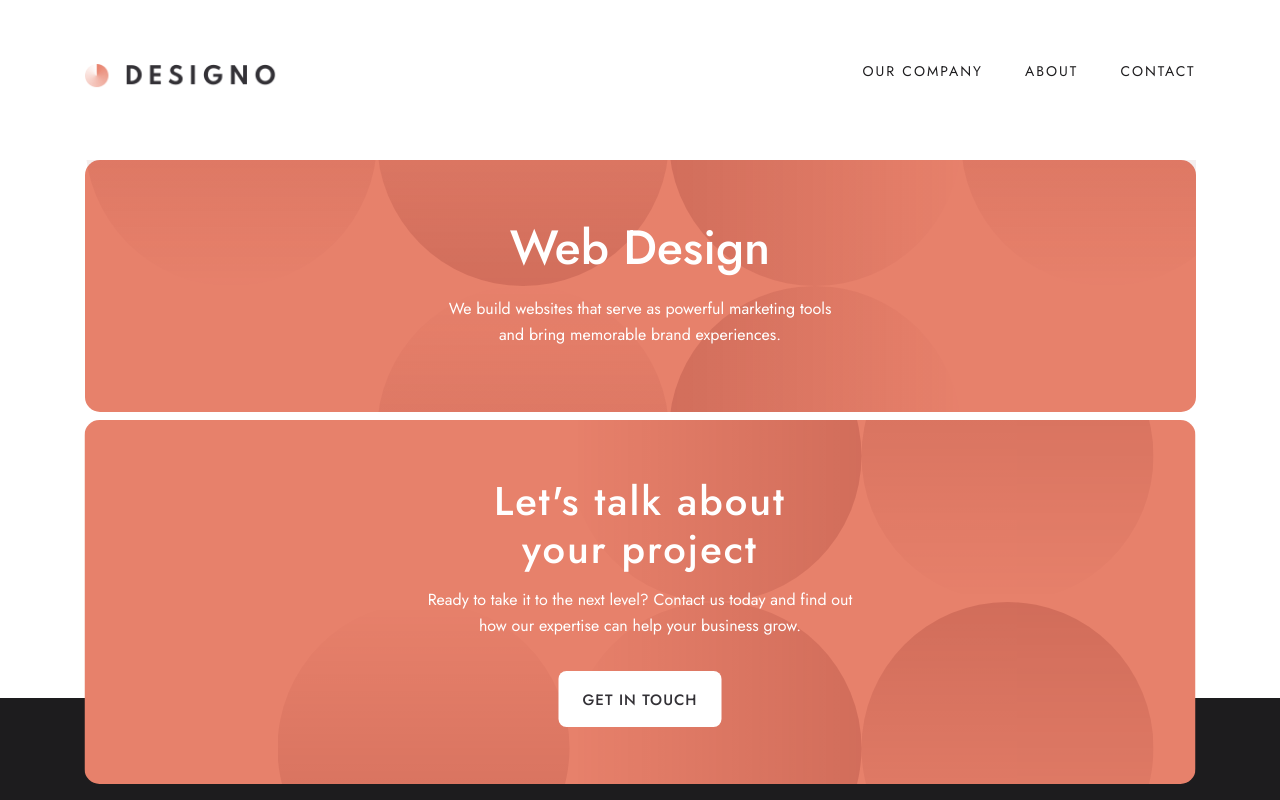
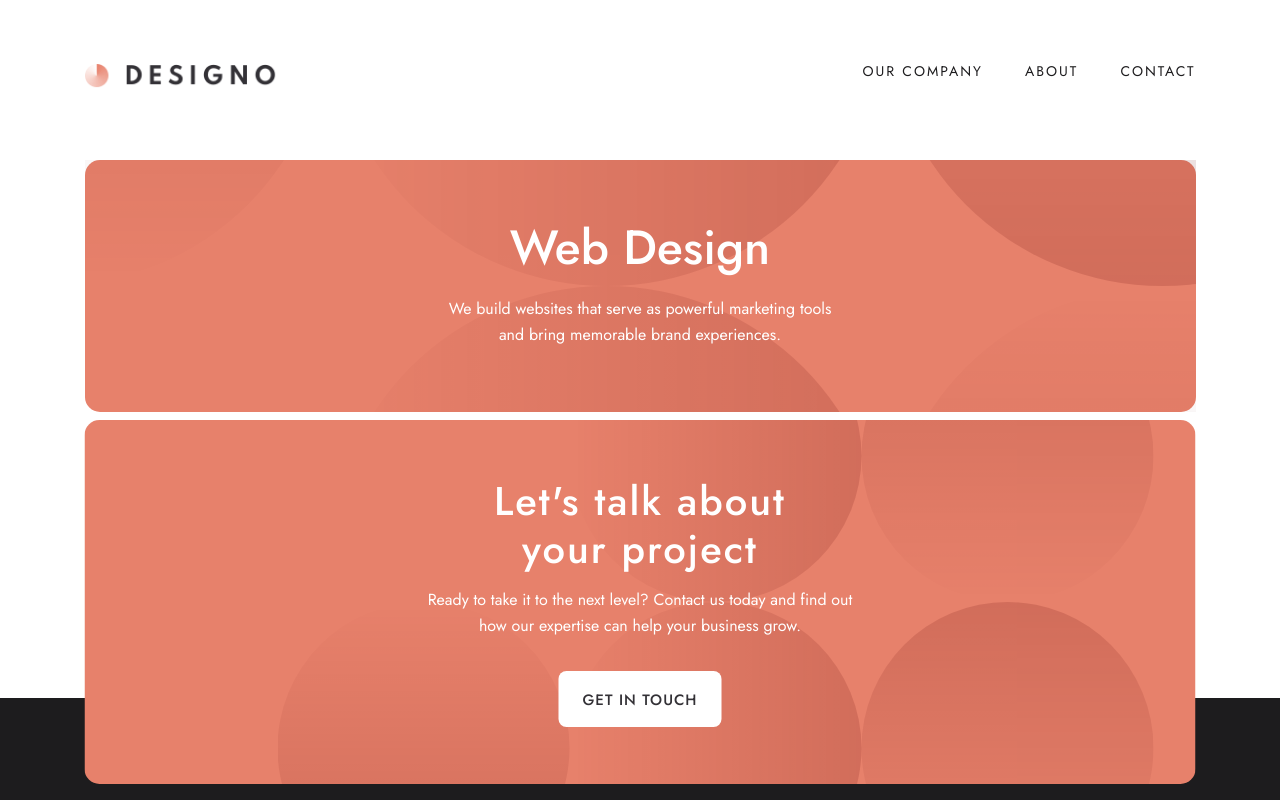
Before and after one commit to dbslapitan/designo, a Next.js app: page /designs/web in a window 1280 px wide. Shown: the top 800 px of the page. Built offline with nearby package versions, Linux system fonts and the light colour scheme.

Commit message:
finish design of title section in all queiries

```diff
--- a/src/ui/title-section/title-section.module.scss
+++ b/src/ui/title-section/title-section.module.scss
@@ -23,11 +23,17 @@
 
         @include tablet{
             background-image: url("../../../public/shared/desktop/bg-pattern-call-to-action.svg");
-            background-position: left 0 center;
-            background-size: 876px 584px;
-            transform: rotateZ(180deg);
-            background-repeat: repeat;
-            background-position: top 50% right 292px;
+            background-position: right -15.25rem center;
+            background-size: 150%;
+            background-repeat: no-repeat;
+            transform: scaleY(-1);
+            z-index: 0;
+        }
+
+        @include desktop{
+            background-image: url("../../../public/shared/desktop/bg-pattern-call-to-action.svg");
+            background-size: unset;
+            background-position: right center;
             z-index: 0;
         }
     }
```
